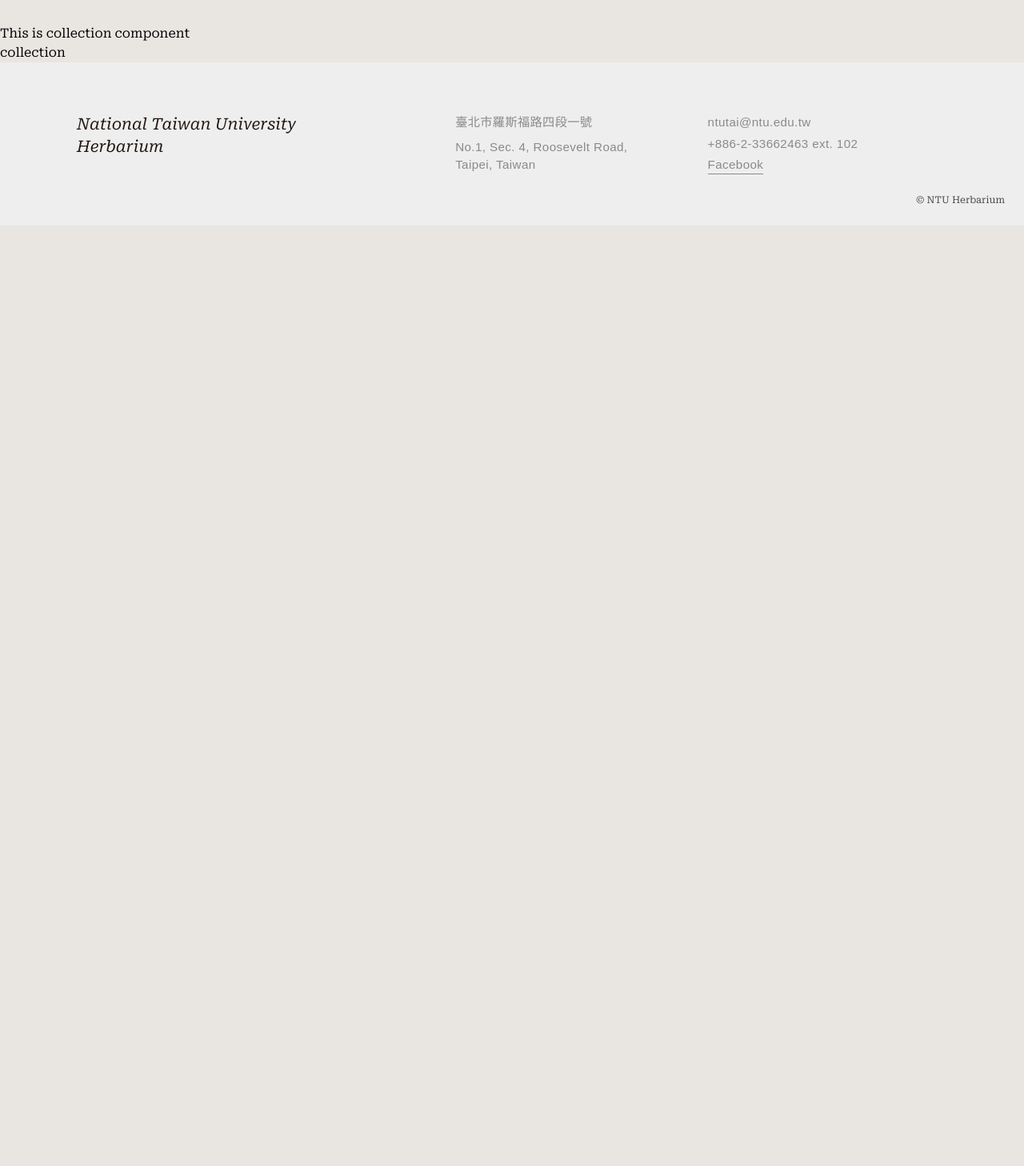
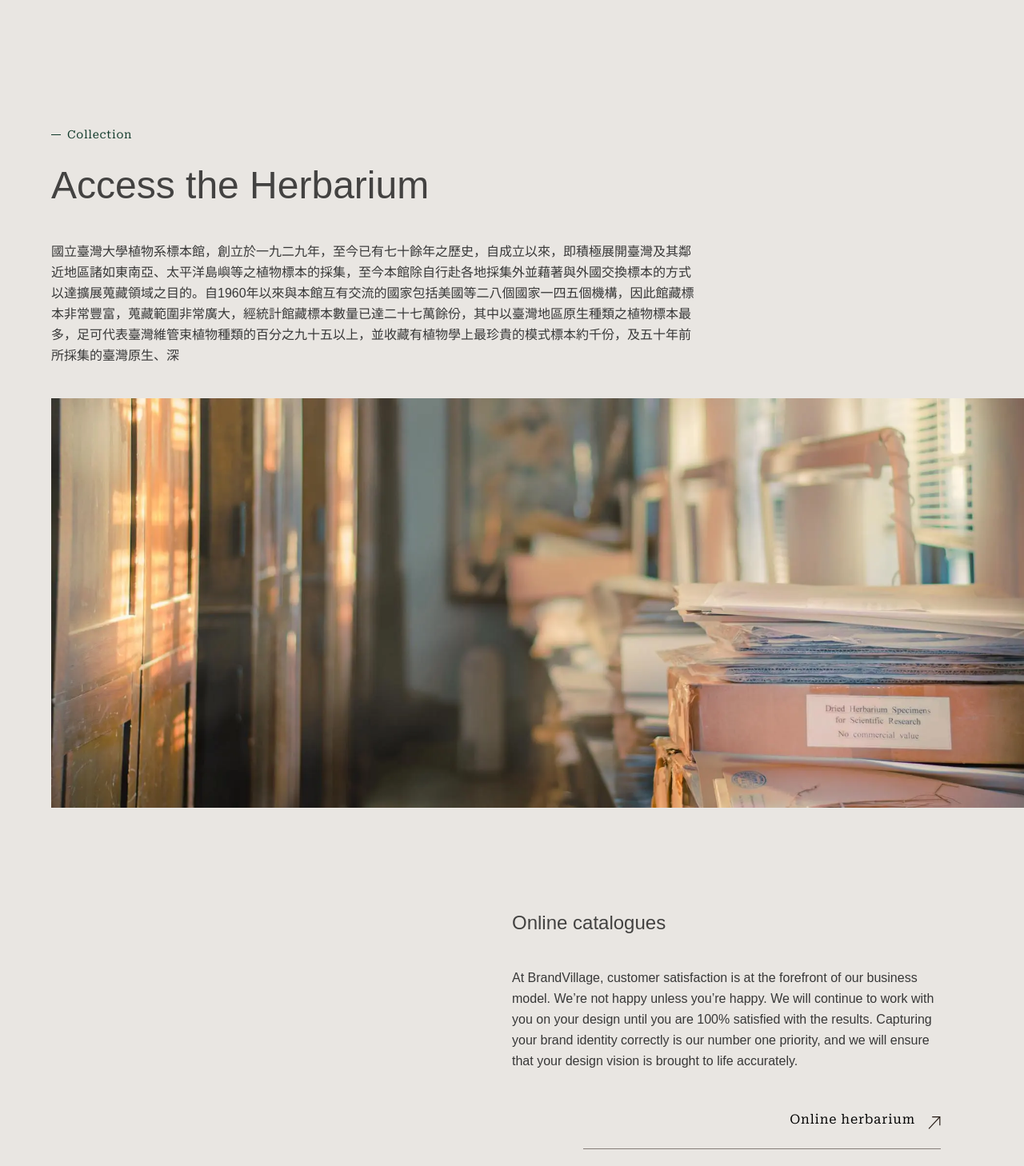
Before and after one commit to yuconnorl/NTU-herbarium-next, a Next.js app: page /en/collection in a window 1280 px wide. Shown: the part 72-1530 px from the top of the page at 80% size. Before the commit the page ends 800 px from the top, so only its background shows below. Built offline with nearby package versions, Linux system fonts and the light colour scheme; a web font is replaced by a local one.

Commit message:
feat: collection page

```diff
--- a/app/[locale]/collection/Collection.jsx
+++ b/app/[locale]/collection/Collection.jsx
@@ -1,8 +1,54 @@
+'use client'
+import Image from 'next/image'
+import { useTranslations } from 'next-intl'
+
+import imgCollectionWebp from '@/assets/images/collection/collection.webp'
+import { DecoHeading, Heading, Paragraph } from '@/components/Letters'
+import LinkButton from '@/components/LinkButton'
 const CollectionComponent = () => {
+  const t = useTranslations('Collection')
+
+  const inspectionData = [
+    {
+      title: 'inspect_online',
+      content: 'inspect_online_content',
+      outLink: true,
+      link: 'https://tai2.ntu.edu.tw/',
+      linkDescription: 'inspect_online_link',
+    },
+    {
+      title: 'inspect_inPerson',
+      content: 'inspect_inPerson_content',
+      outLink: false,
+      link: 'contact',
+      linkDescription: 'inspect_inPerson_link',
+    },
+  ]
+
   return (
-    <div>
-      <div>This is collection component</div>
-      <div>collection</div>
+    <div className='pl-8 md:pl-16'>
+      <section className='mb-32'>
+        <div className='mb-4 pt-24 md:mb-10'>
+          <DecoHeading>{t('landing_miniTitle')}</DecoHeading>
+          <Heading className='leading-tight text-3xl md:text-5xl md:leading-tight max-w-3/4 mb-6 md:mb-10'>
+            {t('landing_title')}
+          </Heading>
+          <Paragraph className='w-4/5 md:w-4/6'>{t('landing_content')}</Paragraph>
+        </div>
+        <Image src={imgCollectionWebp} alt='collection' />
+      </section>
+      <section className='mb-20 pr-8 md:flex md:pr-16'>
+        <div className='mb-8 md:flex-1'></div>
+        <div className='md:flex-1'>
+          {inspectionData.map(({ title, content, link, linkDescription, outLink }) => (
+            <article className='mb-8 md:pr-10' key={title}>
+              <Heading className='mb-10 text-xl md:text-2xl'>{t(title)}</Heading>
+              <Paragraph>{t(content)}</Paragraph>
+              <LinkButton isOutLink={outLink} url={link} text={t(linkDescription)} />
+            </article>
+          ))}
+        </div>
+      </section>
     </div>
   )
 }
--- a/app/[locale]/layout.js
+++ b/app/[locale]/layout.js
@@ -38,7 +38,7 @@
       )}
       lang={locale}
     >
-      <body className='h-full font-roboto-serif'>
+      <body className='h-full font-roboto-serif flex flex-col justify-between'>
         <NextIntlClientProvider locale={locale} messages={messages}>
           <Header />
           {children}
--- a/src/components/Carousell.jsx
+++ b/src/components/Carousell.jsx
@@ -5,7 +5,7 @@
 const Carousell = async () => {
   const carousellImgs = await getBannerFromCMS()
 
-  return <ImageSwiper banners={carousellImgs}></ImageSwiper>
+  return <ImageSwiper banners={carousellImgs} />
 }
 
 export default Carousell
--- a/src/components/Landing/LandingHero.jsx
+++ b/src/components/Landing/LandingHero.jsx
@@ -1,4 +1,5 @@
 import Image from 'next/image'
+import { Suspense } from 'react'
 
 import TaiCalligraphy from '@/assets/images/common//tai-calligraphy.webp'
 import Carousell from '@/components/Carousell'
@@ -6,7 +7,9 @@
 const LandingHero = () => (
   <section className='w-full px-6 md:px-10'>
     <div className='relative flex flex-col'>
-      <Carousell />
+      <Suspense fallback={<div>loading...</div>}>
+        <Carousell />
+      </Suspense>
       <div className='mt-4 ml-2 w-9/12 opacity-75 sm:w-7/12 sm:max-w-[425px] md:ml-5 md:mt-6 md:w-5/12 md:max-w-[490px] 2xl:max-w-[570px] '>
         <Image src={TaiCalligraphy} alt='NTU Herbarium calligraphy' />
       </div>
```
